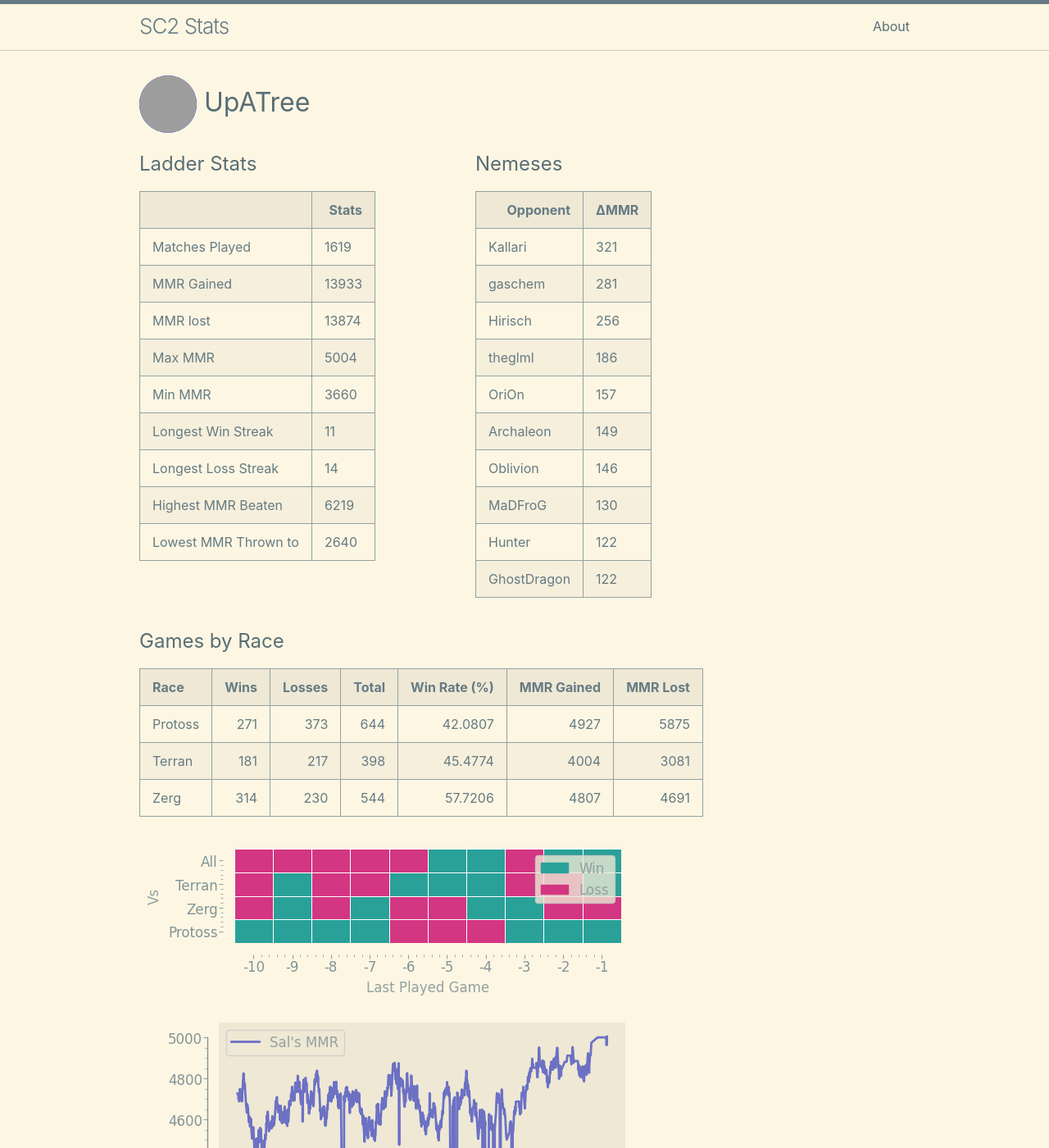
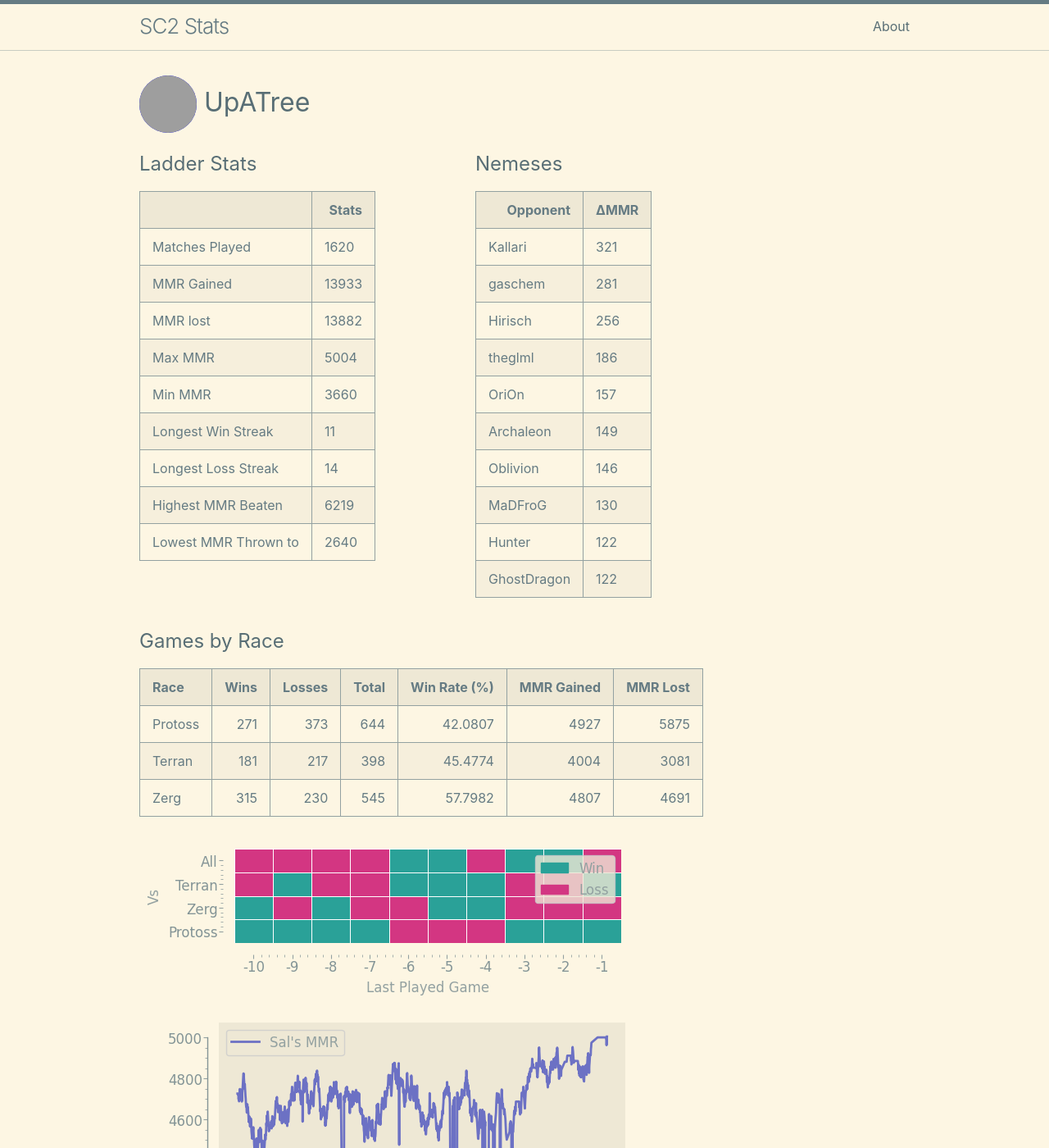
Before and after one commit to kylermurphy/UpATree, a Jekyll site: the page built from docs/index.md, in a window 1280 px wide and 1400 px high. Shown: the whole window at 82% size. Built offline with Jekyll 4.4.1, drawn with Linux system fonts in a browser that asks for light colours; grey boxes are pictures that could not be loaded.

Commit message:
running on push

```diff
--- a/docs/index.md
+++ b/docs/index.md
@@ -18,7 +18,7 @@ layout: home
   <tbody>
     <tr>
       <td>Matches Played</td>
-      <td>1619</td>
+      <td>1620</td>
     </tr>
     <tr>
       <td>MMR Gained</td>
@@ -26,7 +26,7 @@ layout: home
     </tr>
     <tr>
       <td>MMR lost</td>
-      <td>13874</td>
+      <td>13882</td>
     </tr>
     <tr>
       <td>Max MMR</td>
@@ -116,7 +116,7 @@ layout: home
 |:--------|-------:|---------:|--------:|---------------:|-------------:|-----------:|
 | Protoss |    271 |      373 |     644 |        42.0807 |         4927 |       5875 |
 | Terran  |    181 |      217 |     398 |        45.4774 |         4004 |       3081 |
-| Zerg    |    314 |      230 |     544 |        57.7206 |         4807 |       4691 |
+| Zerg    |    315 |      230 |     545 |        57.7982 |         4807 |       4691 |
 
 ![Games by Race](./assets/gm_hist.png)
 
--- a/log.txt
+++ b/log.txt
@@ -762,3 +762,4 @@ Writing a log file 2025-03-30 23:48:00.
 Writing a log file 2025-03-31 16:29:35.
 Writing a log file 2025-03-31 16:54:16.
 Writing a log file 2025-03-31 17:20:21.
+Writing a log file 2025-03-31 17:37:36.
```
Also changed, not shown: docs/assets/daily.png, docs/assets/gm_hist.png, docs/assets/r_wrt.png, 1 other file.
